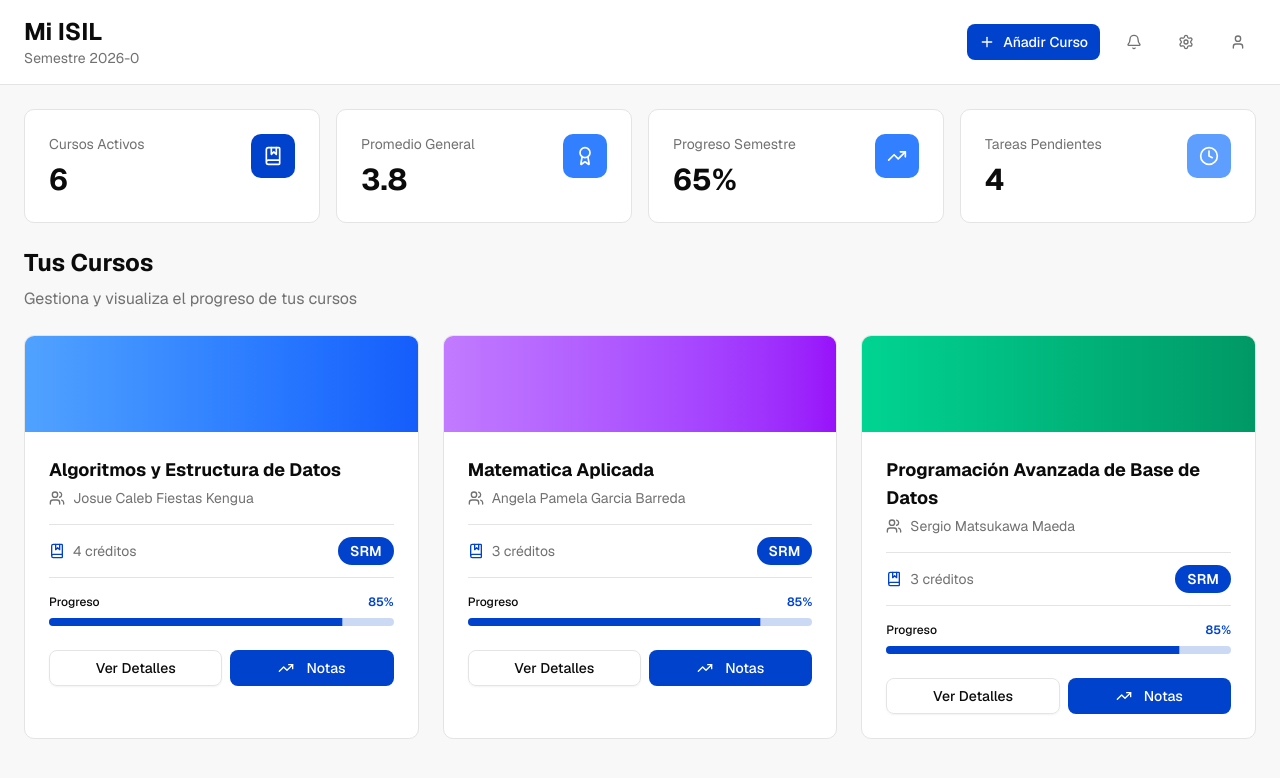
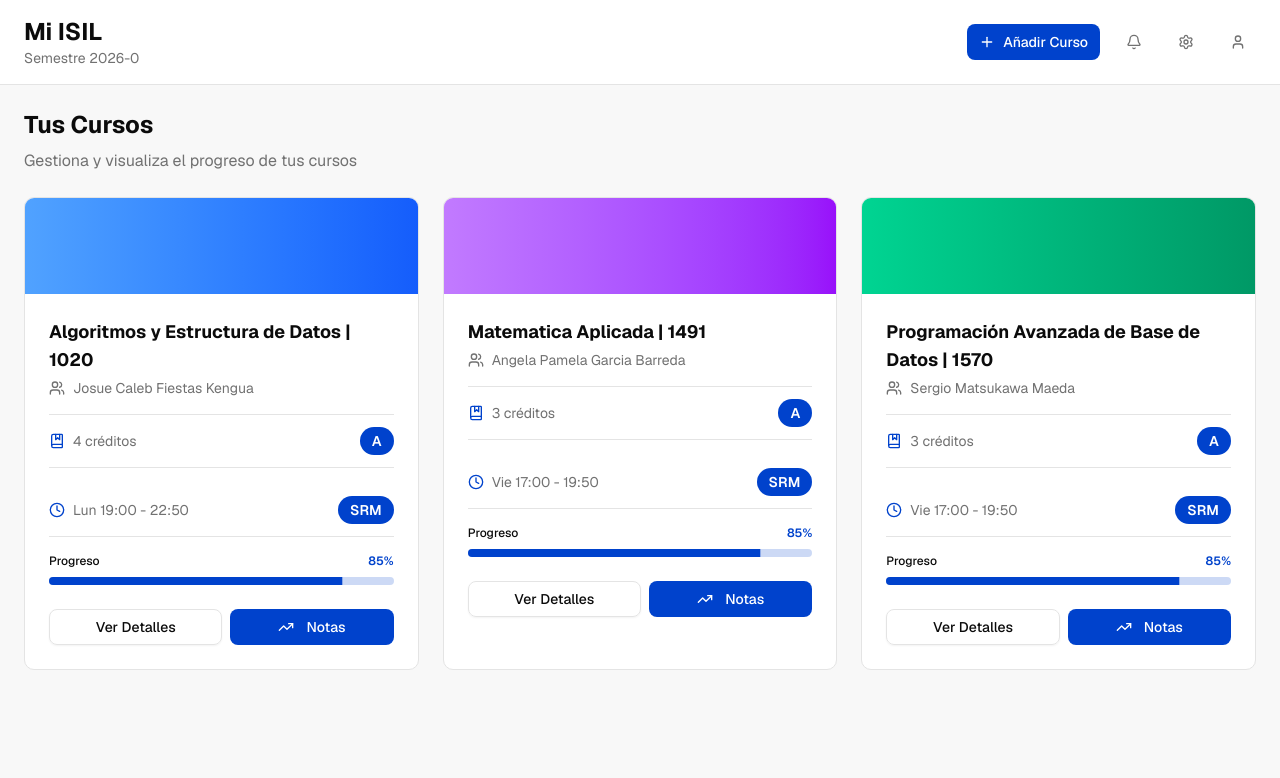
Before and after one commit to Alejandro1709/my-courses, a React (Vite) app: page / in a window 1280 px wide. Shown: the top 778 px of the page. Built offline with nearby package versions, Linux system fonts and the light colour scheme.

Commit message:
Add: More information to card

```diff
--- a/src/components/courses/CourseCard.tsx
+++ b/src/components/courses/CourseCard.tsx
@@ -1,5 +1,5 @@
 import { Link } from "react-router";
-import { BookMarked, TrendingUp, Users } from "lucide-react";
+import { BookMarked, Clock, TrendingUp, Users } from "lucide-react";
 import { Button } from "@/components/ui/button";
 import { Progress } from "@/components/ui/progress";
 import type { ICourse } from "@/types/course.interface";
@@ -18,7 +18,7 @@
       <div className="p-6 space-y-4">
         <div>
           <h3 className="text-lg font-bold text-foreground mb-1">
-            {course.name}
+            {course.name} | {course.code}
           </h3>
           <p className="text-sm text-muted-foreground flex items-center gap-2">
             <Users className="w-4 h-4" />
@@ -32,6 +32,19 @@
             <BookMarked className="w-4 h-4 text-primary" />
             <span className="text-sm text-muted-foreground">
               {course.credits} créditos
+            </span>
+          </div>
+          <div className="bg-primary text-primary-foreground px-3 py-1 rounded-full text-sm font-semibold">
+            {course.grade}
+          </div>
+        </div>
+
+        {/* Schedule and Room */}
+        <div className="flex items-center justify-between py-3 border-b border-border">
+          <div className="flex items-center gap-2">
+            <Clock className="w-4 h-4 text-primary" />
+            <span className="text-sm text-muted-foreground">
+              {course.schedule}
             </span>
           </div>
           <div className="bg-primary text-primary-foreground px-3 py-1 rounded-full text-sm font-semibold">
--- a/src/pages/IndexPage.tsx
+++ b/src/pages/IndexPage.tsx
@@ -1,12 +1,10 @@
 import CoursesSection from "@/components/courses/CoursesSection";
-import StatsSection from "@/components/stats/StatsSection";
 import courses from "@/data/courses";
-import stats from "@/data/stats";
 
 function IndexPage() {
   return (
     <>
-      <StatsSection stats={stats} />
+      {/* <StatsSection stats={stats} /> */}
       <CoursesSection courses={courses} />
     </>
   );
```
